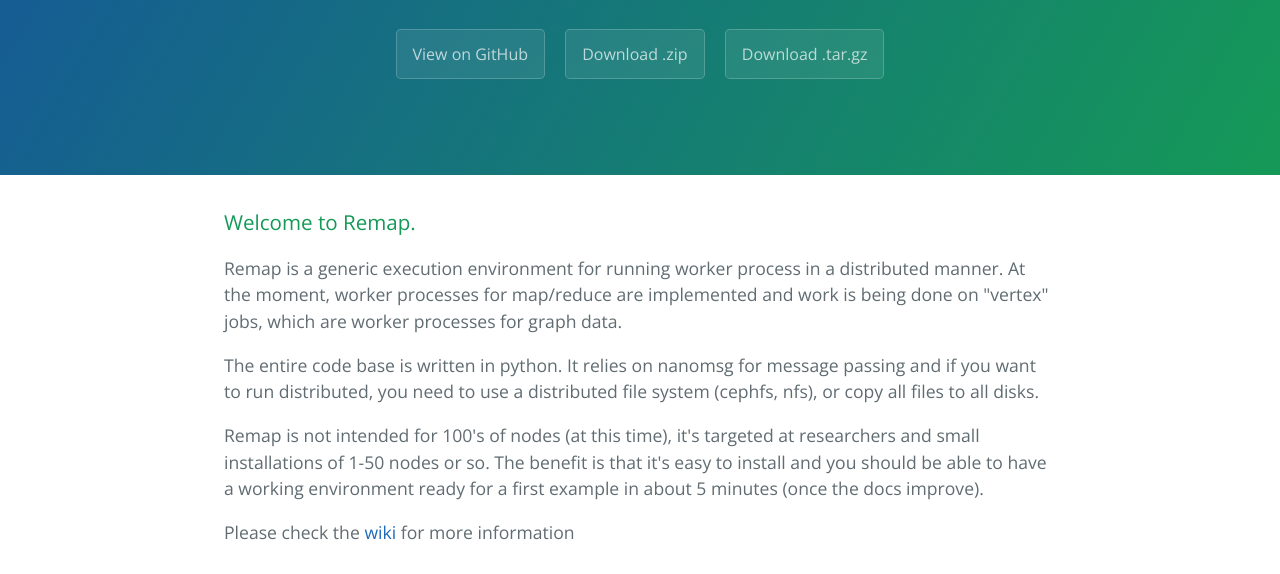
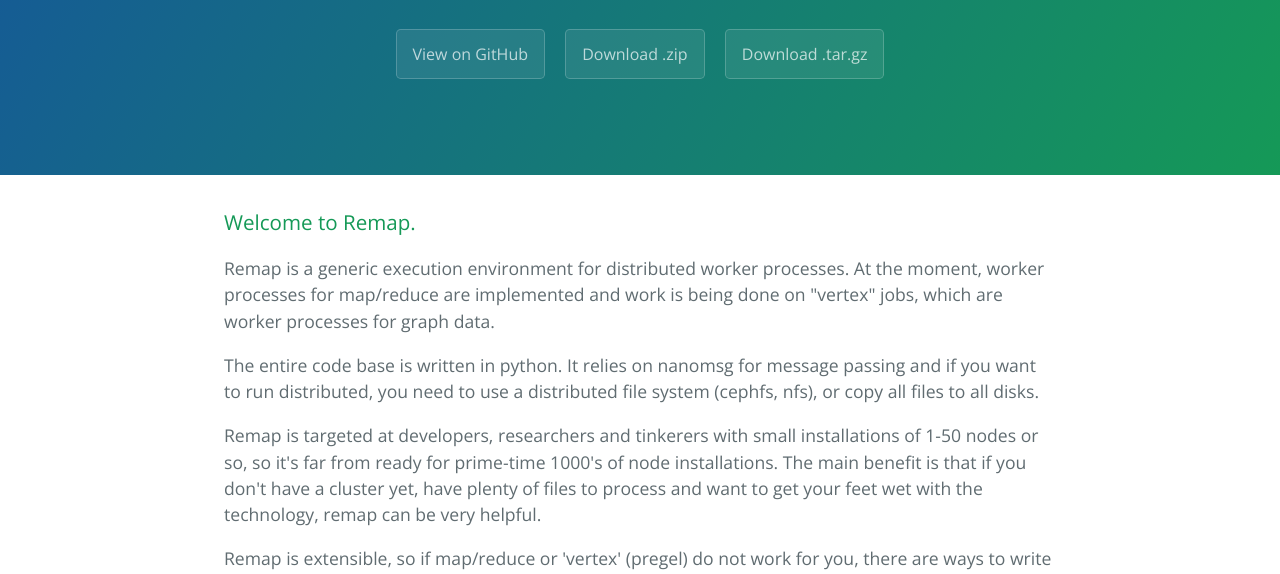
Before and after one commit to gtoonstra/remap, a plain HTML site: page index.html in a window 1280 px wide. Shown: the part 208-782 px from the top of the page. Drawn offline with nearby package versions, Linux system fonts and the light colour scheme.

Commit message:
Edited page

```diff
--- a/index.html
+++ b/index.html
@@ -22,13 +22,15 @@
       <h3>
 <a id="welcome-to-remap" class="anchor" href="#welcome-to-remap" aria-hidden="true"><span class="octicon octicon-link"></span></a>Welcome to Remap.</h3>
 
-<p>Remap is a generic execution environment for running worker process in a distributed manner. At the moment, worker processes for map/reduce are implemented and work is being done on "vertex" jobs, which are worker processes for graph data.</p>
+<p>Remap is a generic execution environment for distributed worker processes. At the moment, worker processes for map/reduce are implemented and work is being done on "vertex" jobs, which are worker processes for graph data.</p>
 
 <p>The entire code base is written in python. It relies on nanomsg for message passing and if you want to run distributed, you need to use a distributed file system (cephfs, nfs), or copy all files to all disks.</p>
 
-<p>Remap is not intended for 100's of nodes (at this time), it's targeted at researchers and small installations of 1-50 nodes or so. The benefit is that it's easy to install and you should be able to have a working environment ready for a first example in about 5 minutes (once the docs improve). </p>
+<p>Remap is targeted at developers, researchers and tinkerers with small installations of 1-50 nodes or so, so it's far from ready for prime-time 1000's of node installations. The main benefit is that if you don't have a cluster yet, have plenty of files to process and want to get your feet wet with the technology, remap can be very helpful.</p>
 
-<p>Please check the <a href="https://github.com/gtoonstra/remap/wiki">wiki</a> for more information</p>
+<p>Remap is extensible, so if map/reduce or 'vertex' (pregel) do not work for you, there are ways to write your own worker processes as a module on top of a daemon process. This module should then implement a couple of functions for status reporting, job control and lifetime management. You can always hook up on github to get more information on how to do that, the existing implementations should give you some insight how this is done (src/core and src/initiator).</p>
+
+<p>There's a <a href="https://github.com/gtoonstra/remap/wiki">wiki</a> with the design, some info to get started and some example implementations.</p>
 
       <footer class="site-footer">
         <span class="site-footer-owner"><a href="https://github.com/gtoonstra/remap">Remap</a> is maintained by <a href="https://github.com/gtoonstra">gtoonstra</a>.</span>
```
Also changed, not shown: 1 other file.
